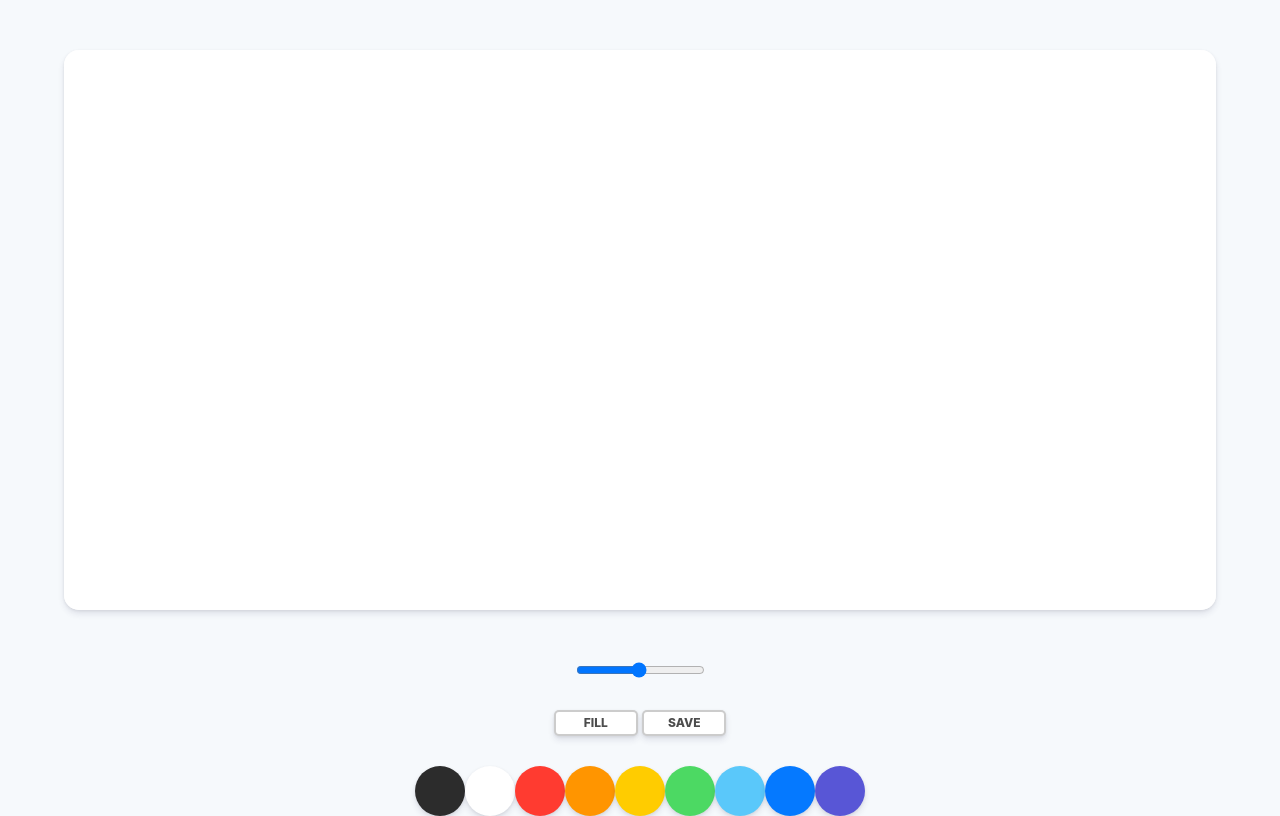
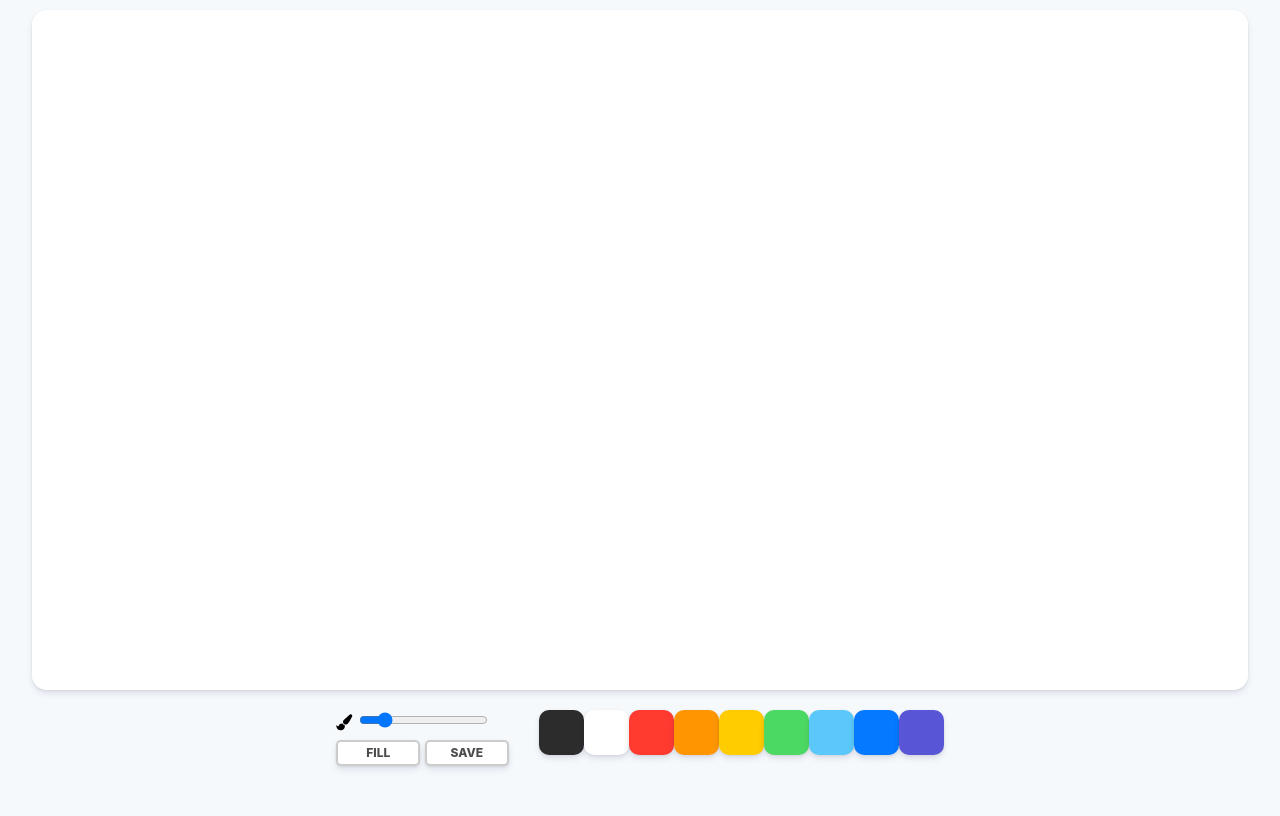
Before and after one commit to hansl404/paintjs, a plain HTML site: page index.html in a window 1280 px wide. Drawn offline with Linux system fonts and the light colour scheme.

Commit message:
larger canvas

```diff
--- a/app.js
+++ b/app.js
@@ -5,8 +5,8 @@ const range = document.getElementById("jsRange");
 const mode = document.getElementById("jsMode");
 const saveButton = document.getElementById("jsSave");
 
-canvas.width = window.innerWidth * 0.9;
-canvas.height = window.innerHeight * 0.7;
+canvas.width = window.innerWidth * 0.95;
+canvas.height = window.innerHeight * 0.85;
 
 // fill canvas with white background by default
 ctx.fillStyle = "white";
@@ -14,7 +14,7 @@ ctx.fillRect(0,0,canvas.width, canvas.height);
 
 ctx.strokeStyle = "#2c2c2c";
 ctx.fillStyle = "#2c2c2c";
-ctx.lineWidth = 2.5;
+ctx.lineWidth = 2;
 
 // manage painting state
 let painting = false;
--- a/index.html
+++ b/index.html
@@ -5,12 +5,18 @@
         <meta name="viewport" content="width=device-width, initial-scale=1.0">
         <title>PaintJS</title>
         <link rel="stylesheet" href="styles.css" />
+
+        <link rel="stylesheet" href="https://cdnjs.cloudflare.com/ajax/libs/font-awesome/4.7.0/css/font-awesome.min.css">
+
     </head>
 <body>
+
     <canvas id="jsCanvas" class="canvas"></canvas>
+
     <div class="controls">
         <div class="controls__range">
-            <input type="range" id="jsRange" min="0.1" max="5" value="2.5" step="0.1"/>
+            <i class="fa fa-paint-brush"></i>
+            <input type="range" id="jsRange" min="0.1" max="15" value="2.5" step="0.1"/>
         </div>
         <div class="controls__btns">
             <button id="jsMode">Fill</button>
@@ -28,6 +34,7 @@
             <div class="controls__color jsColor" style="background-color: #5856d6"></div>
         </div>
     </div>
+
     <script src="app.js"></script>
 </body>
 </html>
--- a/styles.css
+++ b/styles.css
@@ -5,27 +5,27 @@ body {
     display: flex;
     flex-direction: column;
     align-items: center;
-    padding-top: 50px;
+    padding-top: 10px;
 }
 
 .canvas {
-    width: 90%;
-    height: 70vh;
+    width: 95%;
+    height: 85vh;
     background-color: white;
     border-radius: 15px;
     box-shadow: 0 4px 6px rgba(50,50,93,0.11), 0 1px 3px rgba(0,0,0,0.08);
 }
 
 .controls {
-    margin-top: 50px;
-    display: flex;
-    flex-direction: column;
-    align-items: center;
-
+    margin-top: 20px;
+    display: grid;
+    grid-template-rows: auto auto;
+    grid-template-columns: auto auto;
 }
 
 .controls .controls__btns {
     margin-bottom: 30px;
+    grid-area: 2/1/3/1;
 }
 
 .controls__btns button {
@@ -50,16 +50,22 @@ body {
 
 .controls .controls__colors {
     display: flex;
+    margin-left: 30px;
+    grid-area: 1/2/3/3;
+    align-content: center;
+    justify-content: center;
 }
 
 .controls__colors .controls__color {
-    width: 50px;
-    height: 50px;
-    border-radius: 25px;
+    width: 45px;
+    height: 45px;
+    border-radius: 10px;
     cursor: pointer;
     box-shadow: 0 4px 6px rgba(50,50,93,0.11), 0 1px 3px rgba(0,0,0,0.08);
 }
 
 .controls .controls__range {
-    margin-bottom: 30px;
+    margin-bottom: 10px;
+    align-items: center;
+    grid-area: 1/1/2/1;
 }
```
